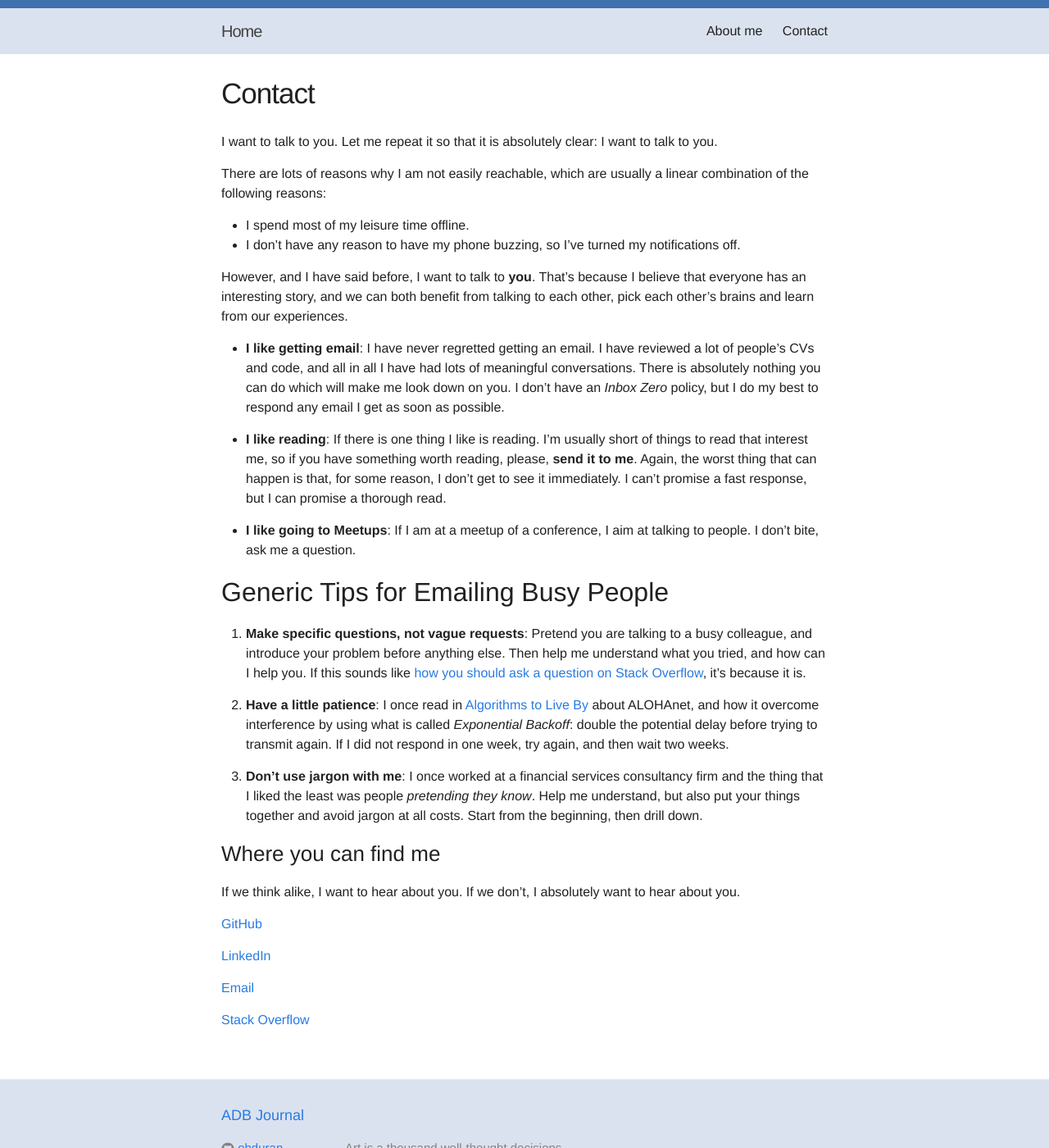
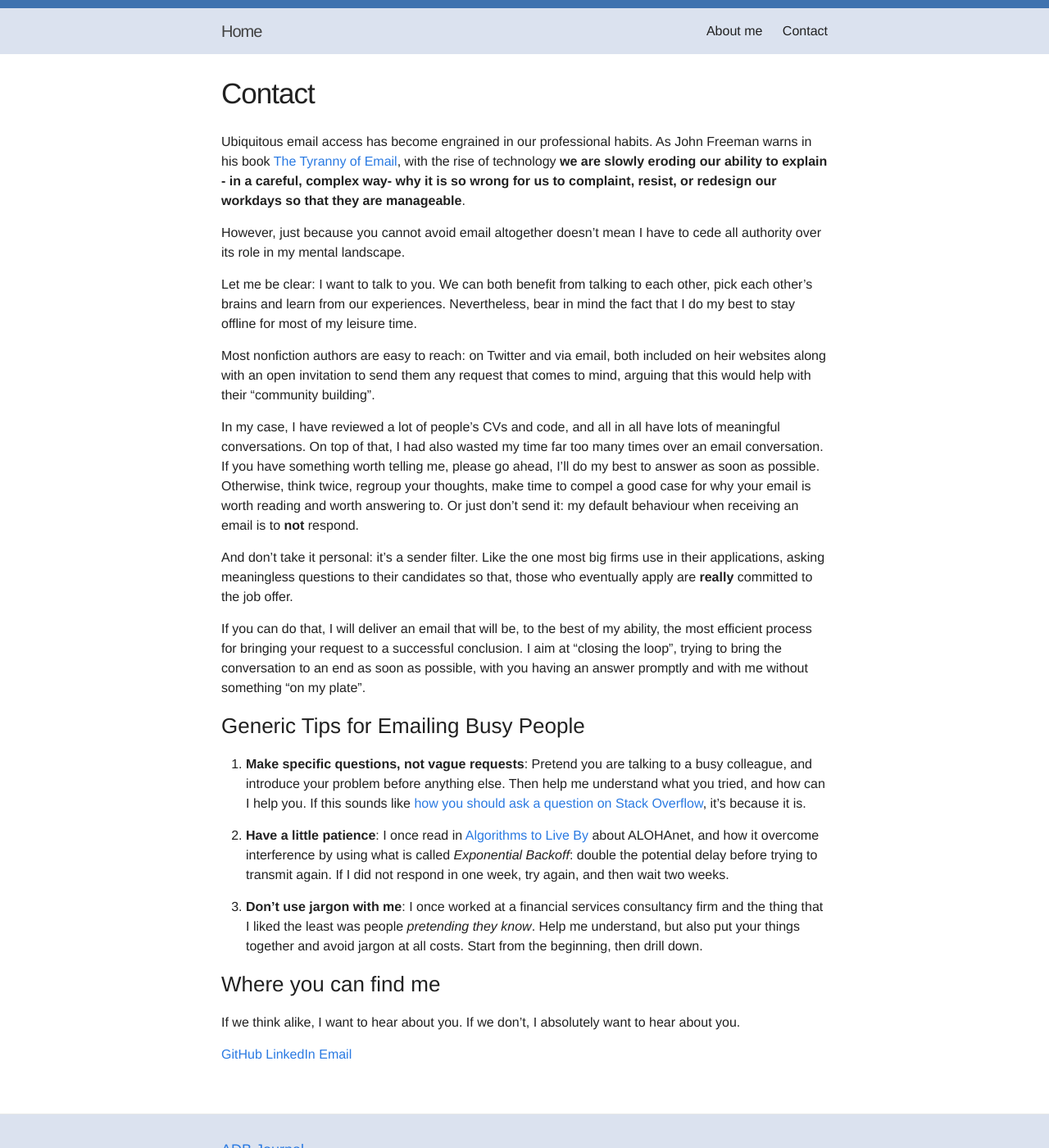
Before and after one commit to ohduran/ohduran.github.io, a Jekyll site: the page built from contact.md, in a window 1280 px wide and 1400 px high. Shown: the whole window at 82% size. Built offline with Jekyll 4.4.1, drawn with Linux system fonts in a browser that asks for light colours.

Commit message:
Changed about and contact pages

```diff
--- a/contact.md
+++ b/contact.md
@@ -3,22 +3,22 @@ layout: page
 title: Contact
 permalink: /contact/
 ---
-I want to talk to you. Let me repeat it so that it is absolutely clear: I want to talk to you.
 
-There are lots of reasons why I am not easily reachable, which are usually a linear combination of the following reasons:
+Ubiquitous email access has become engrained in our professional habits. As John Freeman warns in his book [The Tyranny of Email](https://amazon.com), with the rise of technology **we are slowly eroding our ability to explain - in a careful, complex way- why it is so wrong for us to complaint, resist, or redesign our workdays so that they are manageable**.
 
-- I spend most of my leisure time offline.
-- I don't have any reason to have my phone buzzing, so I've turned my notifications off.
+However, just because you cannot avoid email altogether doesn't mean I have to cede all authority over its role in my mental landscape.
 
-However, and I have said before, I want to talk to __you__. That's because I believe that everyone has an interesting story, and we can both benefit from talking to each other, pick each other's brains and learn from our experiences.
+Let me be clear: I want to talk to you. We can both benefit from talking to each other, pick each other's brains and learn from our experiences. Nevertheless, bear in mind the fact that I do my best to stay offline for most of my leisure time.
 
-- __I like getting email__: I have never regretted getting an email. I have reviewed a lot of people's CVs and code, and all in all I have had lots of meaningful conversations. There is absolutely nothing you can do which will make me look down on you. I don't have an *Inbox Zero* policy, but I do my best to respond any email I get as soon as possible.
+Most nonfiction authors are easy to reach: on Twitter and via email, both included on heir websites along with an open invitation to send them any request that comes to mind, arguing that this would help with their "community building".
 
-- __I like reading__: If there is one thing I like is reading. I'm usually short of things to read that interest me, so if you have something worth reading, please, __send it to me__. Again, the worst thing that can happen is that, for some reason, I don't get to see it immediately. I can't promise a fast response, but I can promise a thorough read.
+In my case, I have reviewed a lot of people's CVs and code, and all in all have lots of meaningful conversations. On top of that, I had also wasted my time far too many times over an email conversation. If you have something worth telling me, please go ahead, I'll do my best to answer as soon as possible. Otherwise, think twice, regroup your thoughts, make time to compel a good case for why your email is worth reading and worth answering to. Or just don't send it: my default behaviour when receiving an email is to __not__ respond.
 
-- __I like going to Meetups__: If I am at a meetup of a conference, I aim at talking to people. I don't bite, ask me a question.
+And don't take it personal: it's a sender filter. Like the one most big firms use in their applications, asking meaningless questions to their candidates so that, those who eventually apply are **really** committed to the job offer.
 
-## Generic Tips for Emailing Busy People
+If you can do that, I will deliver an email that will be, to the best of my ability, the most efficient process for bringing your request to a successful conclusion. I aim at "closing the loop", trying to bring the conversation to an end as soon as possible, with you having an answer promptly and with me without something "on my plate".
+
+### Generic Tips for Emailing Busy People
 
 1. __Make specific questions, not vague requests__: Pretend you are talking to a busy colleague, and introduce your problem before anything else. Then help me understand what you tried, and how can I help you. If this sounds like [how you should ask a question on Stack Overflow](https://stackoverflow.com/help/how-to-ask), it's because it is.
 
@@ -29,10 +29,4 @@ However, and I have said before, I want to talk to __you__. That's because I bel
 ### Where you can find me
 If we think alike, I want to hear about you. If we don't, I absolutely want to hear about you.
 
-[GitHub](https://github.com/ohduran)
-
-[LinkedIn](https://www.linkedin.com/in/alvaroduranbarata/)
-
-[Email](alvaro.duranb@gmail.com)
-
-[Stack Overflow](https://stackoverflow.com/users/8033883/ohduran)
+[GitHub](https://github.com/ohduran)  [LinkedIn](https://www.linkedin.com/in/alvaroduranbarata/)  [Email](alvaro.duranb@gmail.com)
```
Also changed, not shown: about.md (+1 -9 lines).
